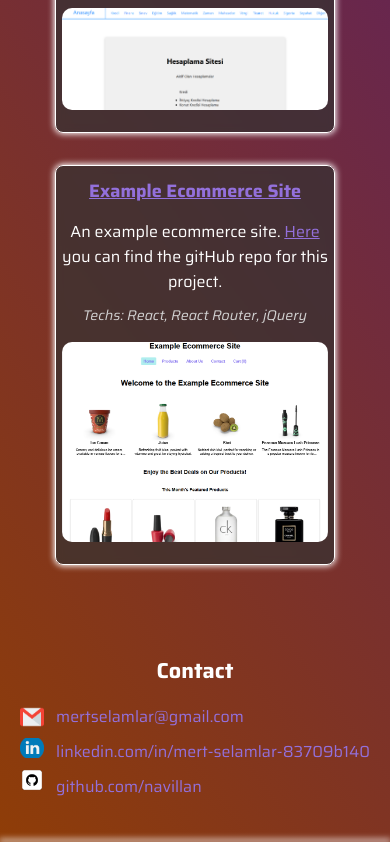
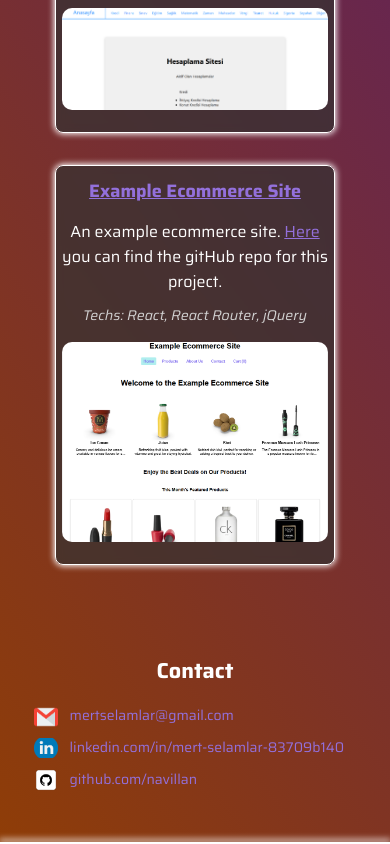
Before and after one commit to navillan/myPortfolio, a JavaScript app: page / in a window 390 px wide. Shown: the part 3401-4245 px from the top of the page. Built offline with nearby package versions, Linux system fonts and the light colour scheme.

Commit message:
Project v0.9

```diff
--- a/src/index.css
+++ b/src/index.css
@@ -222,7 +222,7 @@ body {
   margin-left: auto;
   margin-right: auto;
   font-size: 1.1rem;
-  width: fit-content;
+  width: 500px;
 }
 .contact-name {
   font-weight: bold;
@@ -232,6 +232,7 @@ body {
   text-align: left;
   margin-top: 4px;
   margin-right: -8px;
+  margin-left: 20%;
 }
 .contact-email, .contact-linkedin, .contact-github {
   width: 24px;
@@ -432,7 +433,11 @@ body {
     transform: scale(1.6) translate(20%);
   }
   .contact-list {
-    font-size: 16px;
+    font-size: 14px;
+    width: 100%;
+  }
+  .contact-name {
+    margin-left: 8%;
   }
   .contact-email, .contact-linkedin, .contact-github {
     width: 20x;
@@ -454,3 +459,9 @@ body {
     margin-left: -10px;
   }
 }
+
+@media (max-width: 400px) {
+  .contact-name {
+    margin-left: 5%;
+  }
+}
```
